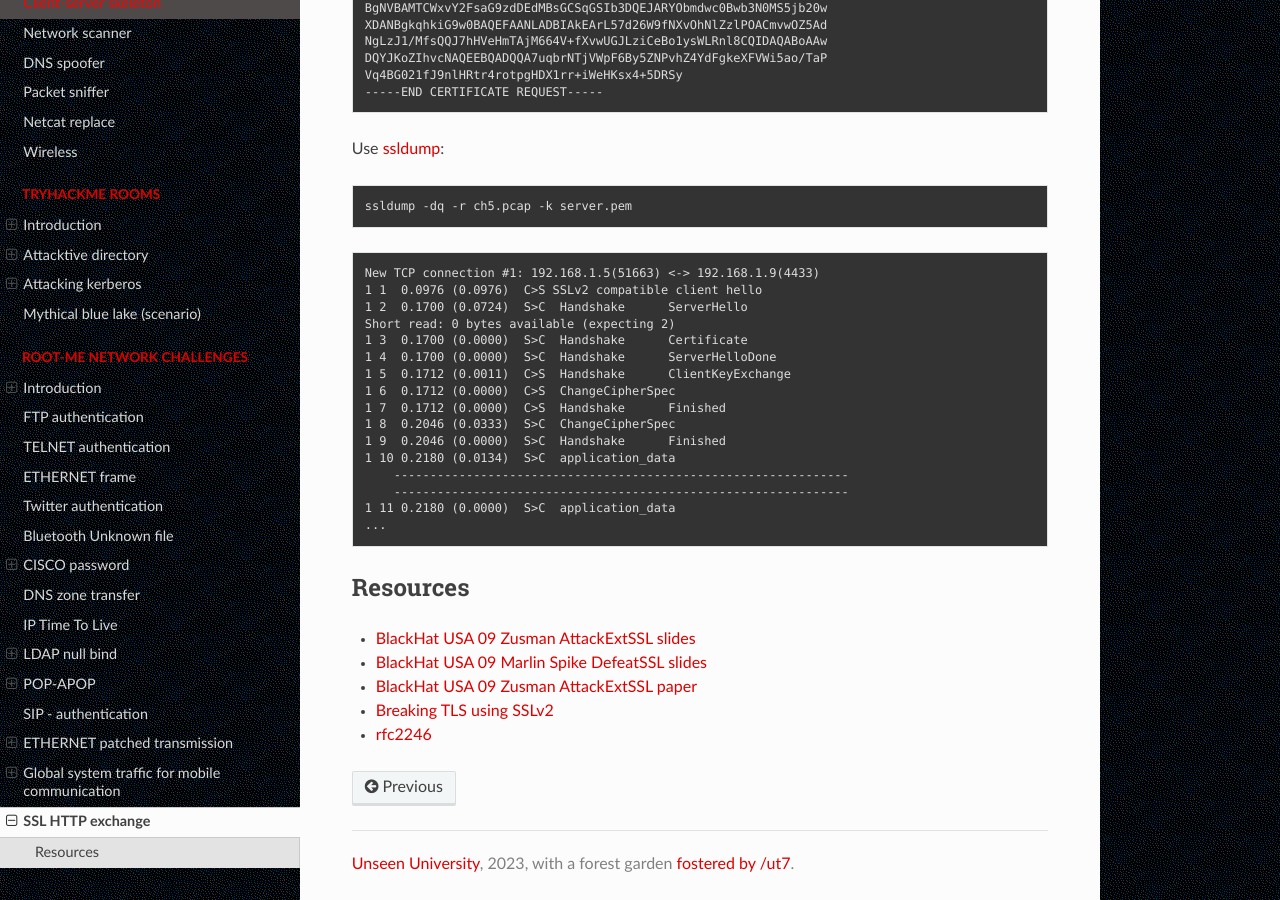
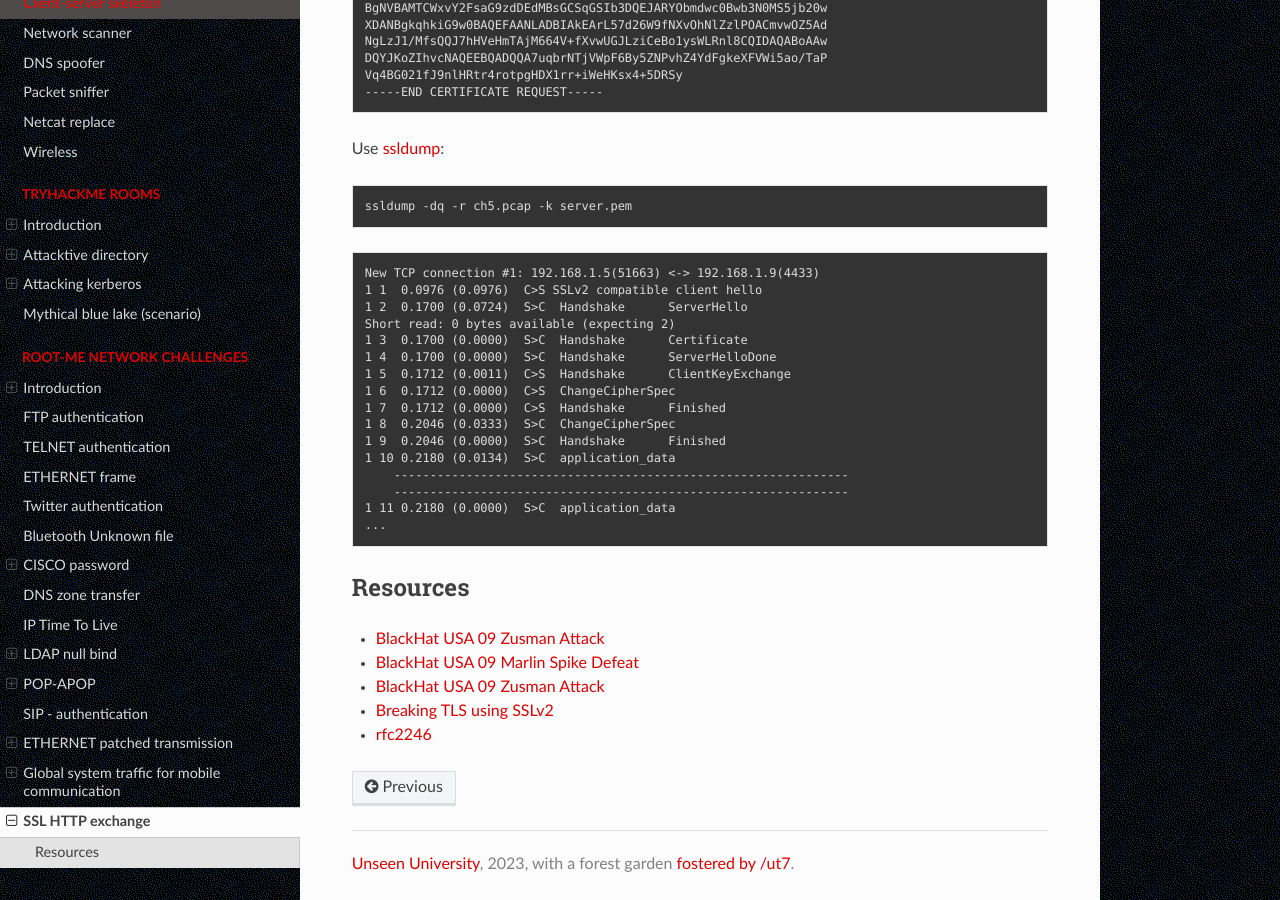
Before and after one commit to tymyrddin/red-network, a Sphinx documentation site: the page built from source/docs/root-me/ssl.md, in a window 1280 px wide and 900 px high, scrolled down 921 px. Built offline with Sphinx 7.4.7 and the Read the Docs theme 2.0.0, drawn with Linux system fonts in a browser that asks for light colours.

Commit message:
Root-me network challenges

```diff
--- a/source/docs/root-me/ssl.md
+++ b/source/docs/root-me/ssl.md
@@ -76,8 +76,8 @@ Short read: 0 bytes available (expecting 2)
 
 ## Resources
 
-* [BlackHat USA 09 Zusman AttackExtSSL slides](https://repository.root-me.org/R%C3%A9seau/EN%20-%20BlackHat%20USA%2009%20Zusman%20AttackExtSSL%20slides.pdf)
-* [BlackHat USA 09 Marlin Spike DefeatSSL slides](https://repository.root-me.org/R%C3%A9seau/EN%20-%20BlackHat%20USA%2009%20Marlin%20Spike%20DefeatSSL%20slides.pdf)
-* [BlackHat USA 09 Zusman AttackExtSSL paper](https://repository.root-me.org/R%C3%A9seau/EN%20-%20BlackHat%20USA%2009%20Zusman%20AttackExtSSL%20paper.pdf)
+* [BlackHat USA 09 Zusman Attack](https://repository.root-me.org/R%C3%A9seau/EN%20-%20BlackHat%20USA%2009%20Zusman%20AttackExtSSL%20slides.pdf)
+* [BlackHat USA 09 Marlin Spike Defeat](https://repository.root-me.org/R%C3%A9seau/EN%20-%20BlackHat%20USA%2009%20Marlin%20Spike%20DefeatSSL%20slides.pdf)
+* [BlackHat USA 09 Zusman Attack](https://repository.root-me.org/R%C3%A9seau/EN%20-%20BlackHat%20USA%2009%20Zusman%20AttackExtSSL%20paper.pdf)
 * [Breaking TLS using SSLv2](https://repository.root-me.org/Cryptographie/Asym%C3%A9trique/EN%20-%20DROWN:%20Breaking%20TLS%20using%20SSLv2.pdf)
 * [rfc2246](https://repository.root-me.org/RFC/EN%20-%20rfc2246.txt)
```
